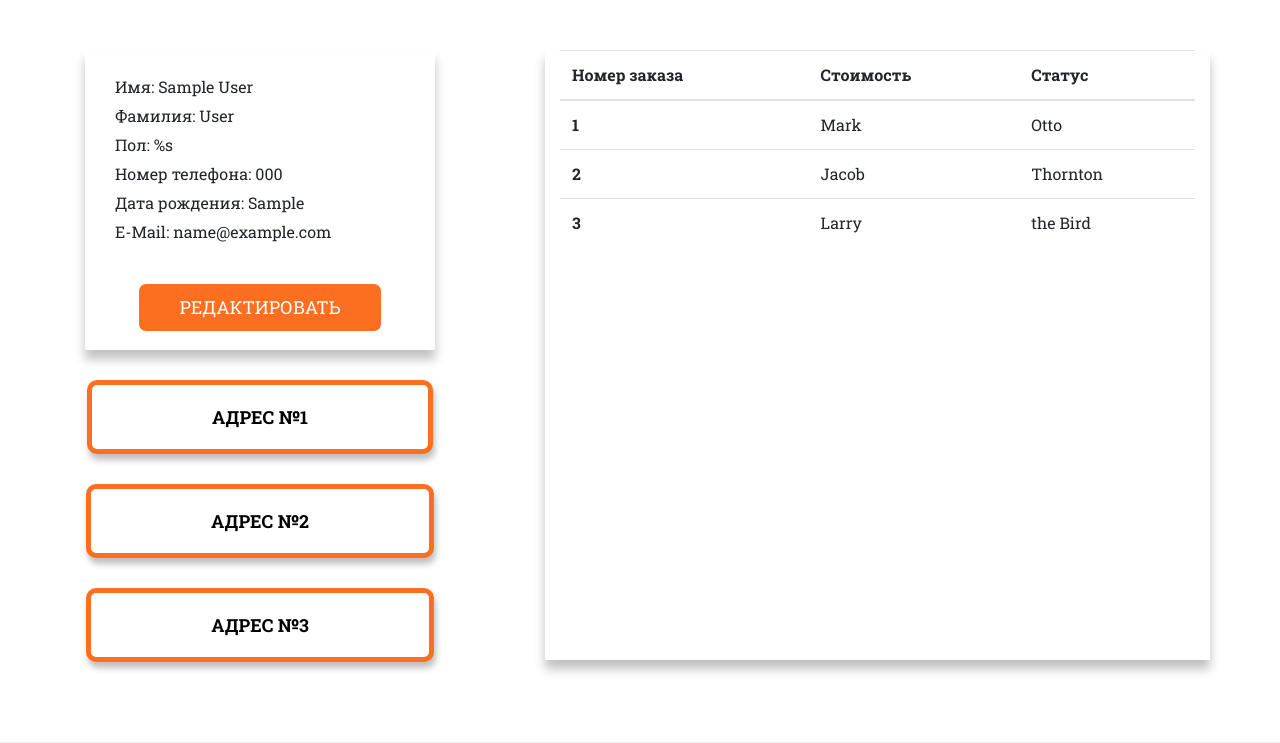
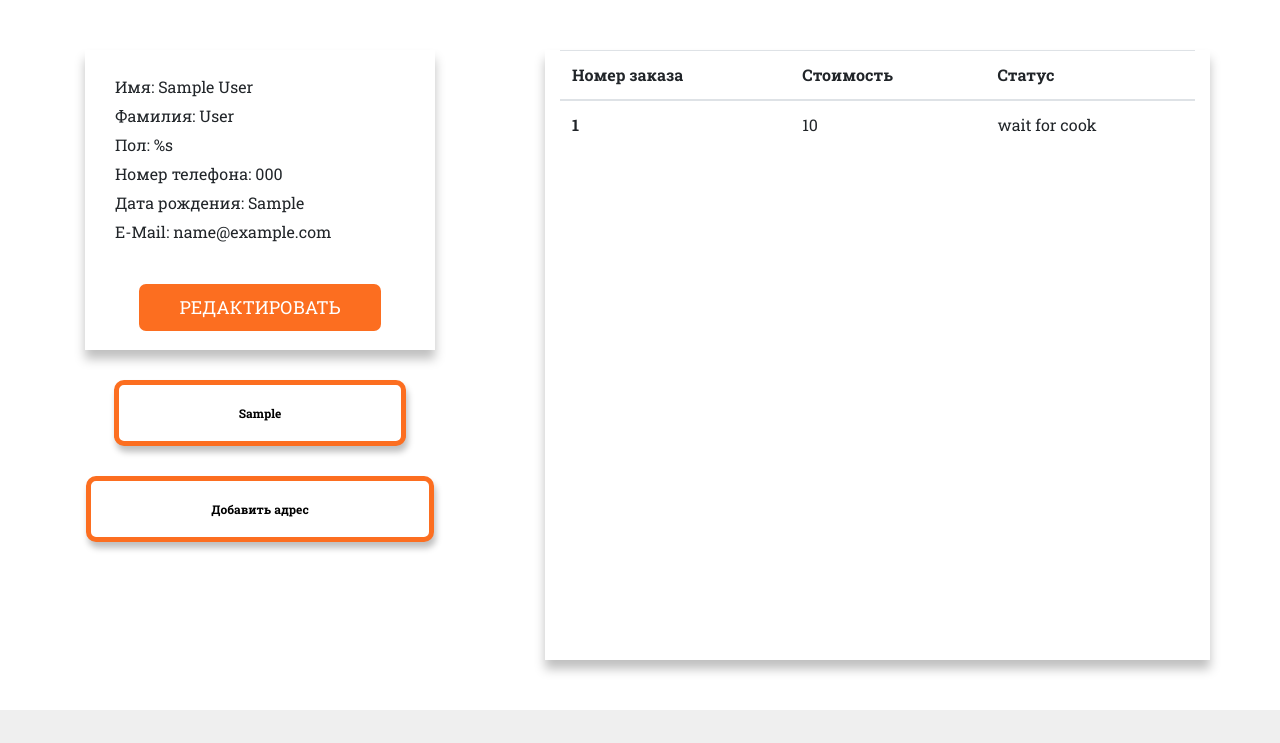
Before and after one commit to qodize/Kalachev_delivery, a Flask app: template templates/profile.html in a window 1280 px wide. Shown: the part 71-814 px from the top of the page. Run offline with Flask 2, Linux system fonts and the light colour scheme; a user stored in the database is signed in; tables that the repository leaves empty hold one stand-in row (values such as "Sample post"); the template is opened without the code that fills it: values that come from a table or form of the project are taken from there, most other values are stand-ins (such as "Sample title", 1, 10 or a date in 2020); some libraries are stand-ins or nearby versions.

Commit message:
bagfix, added functional client login/register, client profile

```diff
--- a/forms/client_login_form.py
+++ b/forms/client_login_form.py
@@ -1,5 +1,8 @@
 from flask_wtf import FlaskForm
+from wtforms import StringField, SubmitField
+from wtforms.validators import DataRequired
 
 
 class ClientLoginForm(FlaskForm):
-    pass
+    phone_number = StringField("Номер телефона", validators=[DataRequired()])
+    submit = SubmitField("ПОЛУЧИТЬ КОД")
--- a/static/css/style.css
+++ b/static/css/style.css
@@ -282,7 +282,7 @@ footer {
 
 .adress-btn-info {
     position: relative;
-    font: bold 18px "Roboto Slab";
+    font: bold 12px "Roboto Slab";
     display: block;
     padding: 20px 120px;
     margin: 30px auto;
--- a/templates/profile.html
+++ b/templates/profile.html
@@ -15,9 +15,10 @@
                         <p>E-Mail: {{ current_user.email }}</p>
                         <button class="change-profile-btn" data-toggle="modal" data-target="#editProfile">РЕДАКТИРОВАТЬ</button>
                     </div>
-                    <button class="adress-btn-info" data-toggle="modal" data-target="#editAddress">АДРЕС №1</button>
-                    <button class="adress-btn-info" data-toggle="modal" data-target="#editAddress">АДРЕС №2</button>
-                    <button class="adress-btn-info" data-toggle="modal" data-target="#editAddress">АДРЕС №3</button>
+                    {% for address in current_user.addresses %}
+                        <button class="adress-btn-info" data-toggle="modal" data-target="#editAddress">{{ address.data }}</button>
+                    {% endfor %}
+                    <button class="adress-btn-info" data-toggle="modal" data-target="#editAddress">Добавить адрес</button>
                 </div>
                 <div class="col-7 offset-md-1 table-order">
                     <table class="table">
@@ -29,21 +30,15 @@
                             </tr>
                         </thead>
                         <tbody>
+                            {% for order in current_user.client_orders %}
+                                {% if order.status != 0 %}
                                 <tr>
-                          <th scope="row">1</th>
-                          <td>Mark</td>
-                          <td>Otto</td>
+                                    <th scope="row">{{ order.id }}</th>
+                                    <td>{{ order.total_cost }}</td>
+                                    <td>{{ order.statuses[order.status] }}</td>
                                 </tr>
-                        <tr>
-                          <th scope="row">2</th>
-                          <td>Jacob</td>
-                          <td>Thornton</td>
-                        </tr>
-                        <tr>
-                          <th scope="row">3</th>
-                          <td>Larry</td>
-                          <td>the Bird</td>
-                        </tr>
+                                {% endif %}
+                            {% endfor %}
                         </tbody>
                     </table>
                 </div>
@@ -55,6 +50,7 @@
     <div id="editProfile" class="modal fade" tabindex="-1">
         <div class="modal-dialog modal-dialog-centered">
             <div class="modal-content">
+                <form action="" class="edit-profile-form text-center" method="post">
                     <div class="modal-header">
                         <h3 class="modal-title">Изменение данных</h3>
                         <button type="button" class="close" data-dismiss="modal">×</button>
@@ -62,7 +58,6 @@
                     <div class="modal-body">
                         <div class="container-fluid">
 
-                        <form action="#" class="edit-profile-form text-center">
                                 {{ form_modal_edit.hidden_tag() }}
                                 {{ form_modal_edit.csrf_token }}
 
@@ -106,7 +101,6 @@
                                       {{ form_modal_edit.year(class="form-control") }}
                                     </div>
                                   </div>
-                        </form>
                         </div>
                         {% if message %}
                             <p class="alert alert-danger" role="alert">{{ message }}<p>
@@ -115,6 +109,7 @@
                     <div class="modal-footer ">
                         {{ form_modal_edit.submit(type="submit", class="btn btn-primary modal-btn-custom") }}
                     </div>
+                </form>
             </div>
         </div>
     </div>
@@ -123,13 +118,13 @@
     <div id="editAddress" class="modal fade" tabindex="-1">
         <div class="modal-dialog modal-dialog-centered">
             <div class="modal-content">
+                <form action="" class="edit-profile-form text-center" method="post">
                     <div class="modal-header">
                         <h3 class="modal-title">Добавление адреса</h3>
                         <button type="button" class="close" data-dismiss="modal">×</button>
                     </div>
                     <div class="modal-body">
                         <div class="container-fluid">
-                        <form action="#" class="edit-profile-form text-center">
                             {{ form_address.hidden_tag() }}
                             {{ form_address.csrf_token }}
 
@@ -200,13 +195,12 @@
                                     {% endfor %}
                                 </div>
                             </div>
-                        </form>
-
                         </div>
                     </div>
                     <div class="modal-footer">
                         {{ form_address.submit(type="submit", class="btn btn-primary modal-btn-custom") }}
                     </div>
+                </form>
             </div>
         </div>
     </div>
```
Also changed, not shown: clients_bp.py (+24 -16 lines), templates/login.html (+4 -4 lines), forms/address_form.py (renamed from address_form.py), forms/client_form.py (renamed from client_form.py). Lines whose indentation alone changed are shown as unchanged.
